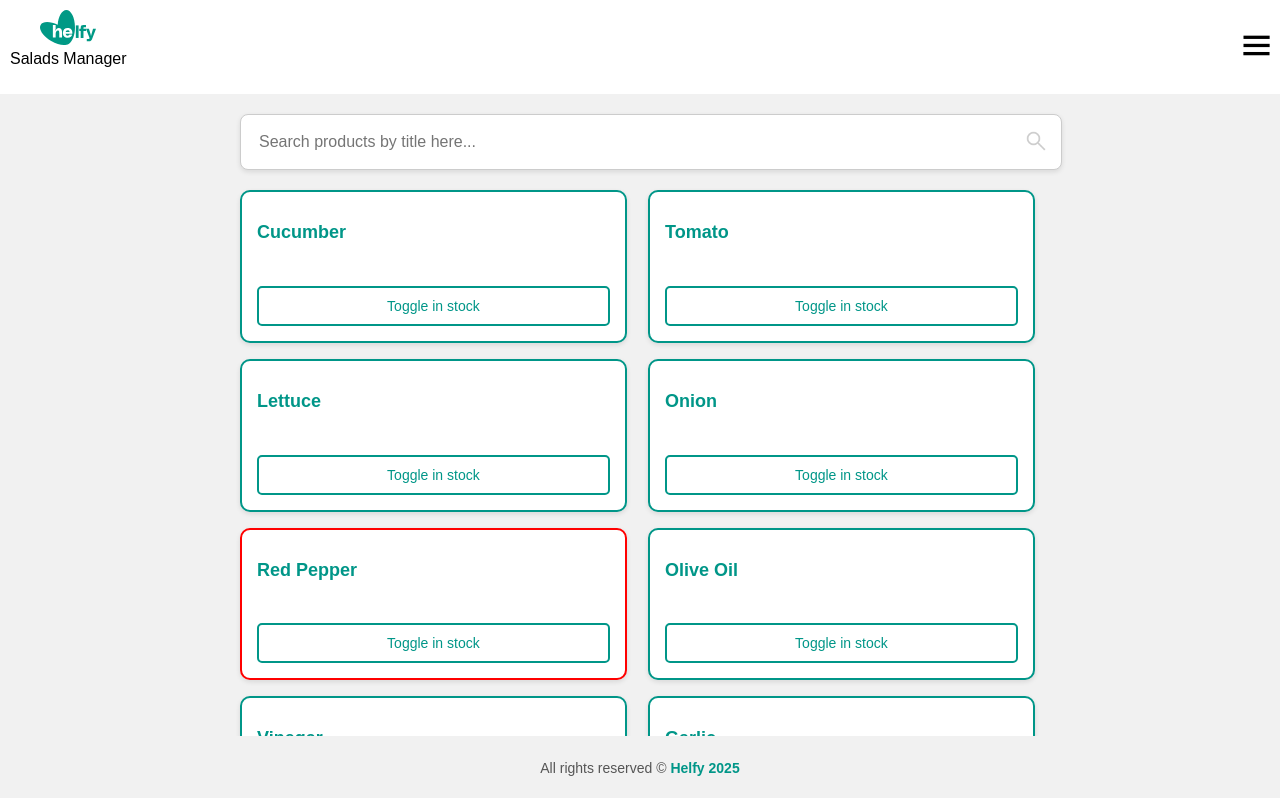
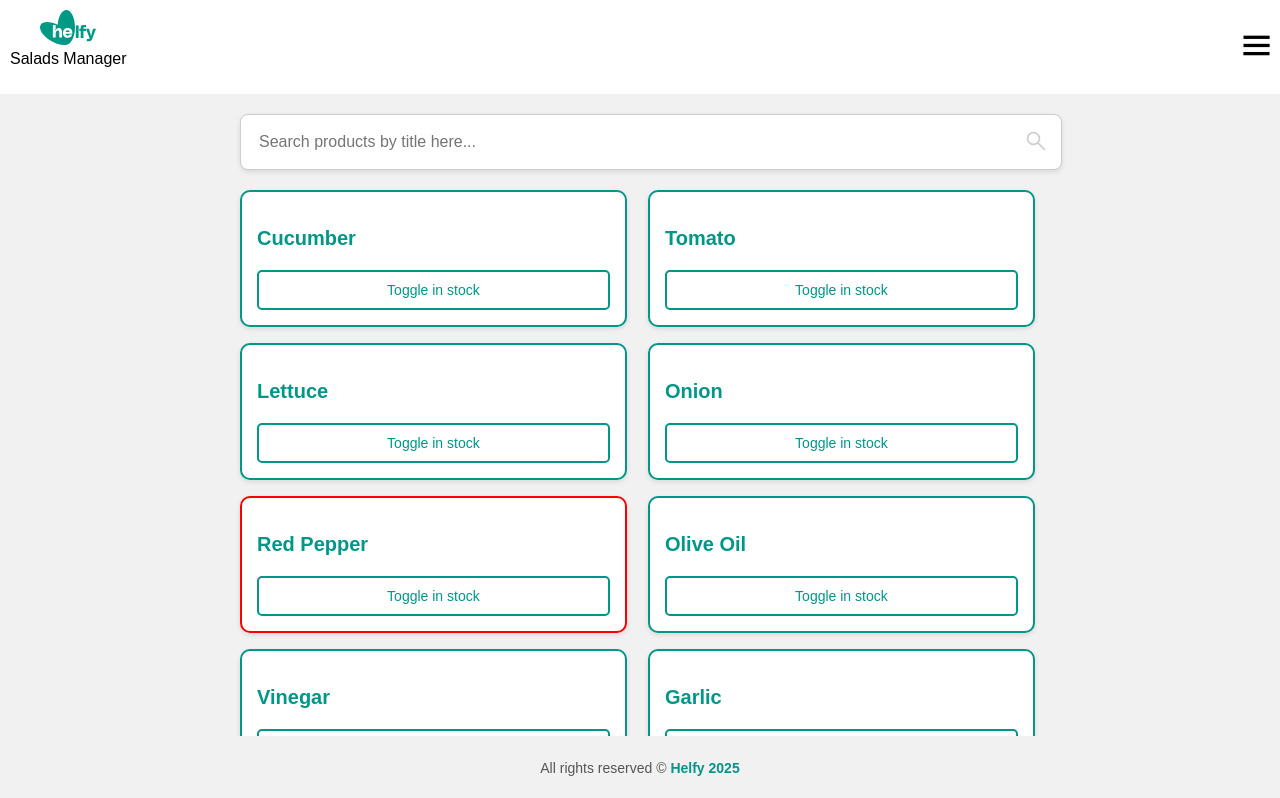
Before and after one commit to uriziv17/helfy_fullstack_react_task, a React (Vite) app: page /products in a window 1280 px wide. Shown: the top 798 px of the page. Built offline with nearby package versions, Linux system fonts and the light colour scheme.

Commit message:
salad hover

```diff
--- a/src/components/ProductCard.tsx
+++ b/src/components/ProductCard.tsx
@@ -1,23 +1,38 @@
 import React from "react";
 import { Product } from "../data-providers/Server";
+import { IoExtensionPuzzle } from "react-icons/io5";
+import SaladInfo from "./SaladInfo";
 
 interface ProductCardProps {
 	product: Product;
 	onStockUpdate: (product: Product) => void;
+	getSaladIngredients: (product: Product) => Product[];
 }
 
 export default function ProductCard({
 	product,
 	onStockUpdate,
+	getSaladIngredients,
 }: ProductCardProps) {
+	const isSalad = product.ingredients.length > 0;
+
 	return (
 		<div
 			className={`product-card ${
 				product.in_stock ? "in-stock" : "out-of-stock"
 			}`}
 		>
-			<h2 className="product-title">{product.title}</h2>
-			<h1></h1>
+			<div className="product-title">
+				<p>{product.title}</p>
+				{isSalad ? <IoExtensionPuzzle size={25} /> : null}
+			</div>
+
+			{isSalad && (
+				<div className="ingredients-list">
+					<SaladInfo ingredients={getSaladIngredients(product)} />
+				</div>
+			)}
+
 			<button
 				className="toggle-button"
 				onClick={(e) => {
--- a/src/components/ProductsList.tsx
+++ b/src/components/ProductsList.tsx
@@ -13,6 +13,11 @@ const ProductsList = ({
 	isLoading,
 	onStockUpdate,
 }: ProductListProps) => {
+	function getSaladIngredients(product: Product) {
+		const ingredient_ids = product.ingredients.map((i) => i.product_id);
+		return products.filter((p) => p.id in ingredient_ids);
+	}
+
 	return (
 		<div className="products-list">
 			{isLoading ? (
@@ -23,6 +28,7 @@ const ProductsList = ({
 						key={product.id}
 						product={product}
 						onStockUpdate={() => onStockUpdate(product)}
+						getSaladIngredients={() => getSaladIngredients(product)}
 					/>
 				))
 			)}
--- /dev/null
+++ b/src/components/SaladInfo.tsx
@@ -0,0 +1,20 @@
+import React from "react";
+import { Ingredient, Product } from "../data-providers/Server";
+
+interface SaladInfoProps {
+	ingredients: Product[];
+}
+
+const SaladInfo: React.FC<SaladInfoProps> = ({ ingredients }) => {
+	return (
+		<div className="salad-info">
+			<ul>
+				{ingredients.map((ingredient, index) => (
+					<li key={index}>{ingredient.title}</li>
+				))}
+			</ul>
+		</div>
+	);
+};
+
+export default SaladInfo;
--- a/src/stylesheets/productpage.css
+++ b/src/stylesheets/productpage.css
@@ -3,6 +3,20 @@
 	flex-direction: column;
 	align-items: center;
 	width: 100%;
+}
+
+.content-container {
+	width: 80%;
+	max-width: 1200px;
+	display: flex;
+	flex-direction: column;
+	align-items: center;
+}
+
+.search-bar {
+	width: 100%;
+	margin: 20px 0;
+	height: 60px;
 }
 
 .products-search-container {
@@ -16,7 +30,7 @@
 
 .products-list {
 	display: grid;
-	grid-template-columns: repeat(2, 1fr);
+	grid-template-columns: repeat(auto-fit, minmax(300px, 1fr));
 	gap: 16px;
 	width: 100%;
 }
@@ -25,13 +39,14 @@
 	display: flex;
 	flex-direction: column;
 	justify-content: space-between;
-	align-items: flex-start;
+	align-content: space-between;
 	border: 2px solid #009688;
 	border-radius: 10px;
 	padding: 15px;
 	width: 90%;
 	background-color: white;
 	box-shadow: 0px 2px 5px rgba(0, 0, 0, 0.1);
+	position: relative;
 }
 
 .product-card.in-stock {
@@ -43,10 +58,43 @@
 }
 
 .product-title {
-	font-size: 18px;
+	display: flex;
+	flex-direction: row;
+	align-items: center;
+	font-size: 20px;
 	font-weight: bold;
 	color: #009688;
-	margin-bottom: auto;
+}
+
+.ingredients-list {
+	display: none;
+	position: absolute;
+	top: 50%;
+	left: 50%;
+	transform: translate(-50%, -50%);
+	width: 200px;
+	background-color: black;
+	color: white;
+	padding: 10px;
+	border-radius: 4px;
+	box-shadow: 0 2px 5px rgba(0, 0, 0, 0.1);
+	z-index: 10;
+	max-height: 300px;
+	overflow-y: auto;
+}
+
+.product-card:hover .ingredients-list {
+	display: block;
+}
+
+.salad-info ul {
+	list-style-type: none;
+	padding: 0;
+	margin: 0;
+}
+
+.salad-info li {
+	padding: 5px 0;
 }
 
 .toggle-button {
```
